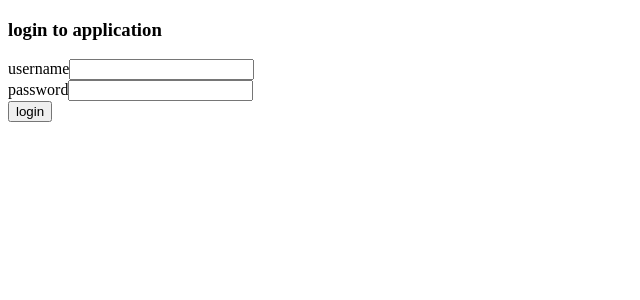
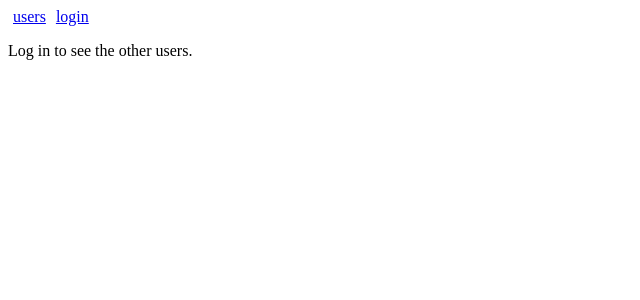
Before and after one commit to serhatprogramming/blogs-refactor-context-front, a React (Create React App) app: page /users in a window 1280 px wide. Shown: the top 300 px of the page, without its empty margins (0-640 px from the left). Built offline with nearby package versions, Linux system fonts and the light colour scheme.

Commit message:
routes and links are added for login home, user

```diff
--- a/package.json
+++ b/package.json
@@ -10,6 +10,8 @@
     "react": "^18.2.0",
     "react-dom": "^18.2.0",
     "react-query": "^3.39.3",
+    "react-router": "^6.10.0",
+    "react-router-dom": "^6.10.0",
     "react-scripts": "5.0.1",
     "web-vitals": "^2.1.4"
   },
--- a/src/App.js
+++ b/src/App.js
@@ -2,9 +2,12 @@ import { useEffect } from "react";
 //components
 import Blogs from "./components/Blogs";
 import Login from "./components/Login";
+import Users from "./components/Users";
 // context
 import { useContext } from "react";
 import CredentialsContext from "./CredentialsContext";
+// routes and Links
+import { Routes, Route, Link } from "react-router-dom";
 
 const App = () => {
   //======================================================//
@@ -21,8 +24,23 @@ const App = () => {
       credentialsDispatch({ type: "LOGIN", payload: userLocalStorage });
     }
   }, []);
-
-  return <>{credentials ? <Blogs /> : <Login />}</>;
+  //======================================================//
+  const padding = { padding: 5 };
+  return (
+    <>
+      <Link to="/users" style={padding}>
+        users
+      </Link>
+      <Link to="/login" style={padding}>
+        login
+      </Link>
+      <Routes>
+        <Route path="/" element={credentials ? <Blogs /> : <Login />} />
+        <Route path="/users" element={<Users />} />
+        <Route path="/login" element={<Login />} />
+      </Routes>
+    </>
+  );
 };
 
 export default App;
--- a/src/components/Blogs.js
+++ b/src/components/Blogs.js
@@ -7,6 +7,7 @@ import Notification from "./Notification";
 import Blog from "./Blog";
 import Togglable from "./Togglable";
 import BlogForm from "./BlogForm";
+import UserInfo from "./UserInfo";
 // services
 import blogService from "../services/blogs";
 // context
@@ -86,10 +87,7 @@ const Blogs = () => {
     <div>
       <h2>blogs</h2>
       <Notification notification={notification} />
-      <p>
-        {`${credentials.user.username} is logged in`}{" "}
-        <button onClick={handleLogout}>logout</button>{" "}
-      </p>
+      <UserInfo />
       {createNewBlog()}
       {blogs
         .sort((a, b) => b.likes - a.likes)
--- a/src/components/Login.js
+++ b/src/components/Login.js
@@ -7,10 +7,15 @@ import loginService from "../services/login";
 import { useContext } from "react";
 import NotificationContext from "../NotificationContext";
 import CredentialsContext from "../CredentialsContext";
-//======================================================//
+// router, navigate to
+import { useNavigate } from "react-router";
+// COMPONENT==============================================//
 const Login = () => {
+  // states for form elements
   const [username, setUsername] = useState("");
   const [password, setPassword] = useState("");
+  //======================================================//
+  const navigate = useNavigate();
   //======================================================//
   // contexts for notification and credentials
   //======================================================//
@@ -30,6 +35,7 @@ const Login = () => {
       const loggedUser = await loginService.login(username, password);
       credentialsDispatch({ type: "LOGIN", payload: loggedUser });
       window.localStorage.setItem("loggedBlogUser", JSON.stringify(loggedUser));
+      navigate("/");
     } catch (error) {
       postNotification({
         type: "WARNING",
--- /dev/null
+++ b/src/components/UserInfo.js
@@ -0,0 +1,31 @@
+import React from "react";
+// context
+import { useContext } from "react";
+import CredentialsContext from "../CredentialsContext";
+
+const UserInfo = () => {
+  //======================================================//
+  // contexts for credentials
+  //======================================================//
+  const [credentials, credentialsDispatch] = useContext(CredentialsContext);
+  //======================================================//
+  const handleLogout = () => {
+    window.localStorage.clear();
+    credentialsDispatch({ type: "LOGOUT" });
+  };
+  //======================================================//
+  return (
+    <div>
+      {credentials ? (
+        <p>
+          {`${credentials.user.username} is logged in`}{" "}
+          <button onClick={handleLogout}>logout</button>{" "}
+        </p>
+      ) : (
+        <p>Log in to see the other users.</p>
+      )}
+    </div>
+  );
+};
+
+export default UserInfo;
--- /dev/null
+++ b/src/components/Users.js
@@ -0,0 +1,13 @@
+import React from "react";
+// components
+import UserInfo from "./UserInfo";
+
+const Users = () => {
+  return (
+    <div>
+      <UserInfo />
+    </div>
+  );
+};
+
+export default Users;
--- a/src/index.js
+++ b/src/index.js
@@ -1,22 +1,23 @@
 import React from "react";
 import ReactDOM from "react-dom/client";
 import App from "./App";
-
 // react-query
 import { QueryClientProvider, QueryClient } from "react-query";
-
 // context providers
 import { NotificationContextProvider } from "./NotificationContext";
 import { CredentialsContextProvider } from "./CredentialsContext";
-
 // react-query
 const queryClient = new QueryClient();
+// router
+import { BrowserRouter as Router } from "react-router-dom";
 
 ReactDOM.createRoot(document.getElementById("root")).render(
   <QueryClientProvider client={queryClient}>
     <NotificationContextProvider>
       <CredentialsContextProvider>
-        <App />
+        <Router>
+          <App />
+        </Router>
       </CredentialsContextProvider>
     </NotificationContextProvider>
   </QueryClientProvider>
```
Also changed, not shown: 1 other file (tests, documents, lock files or other folders).
